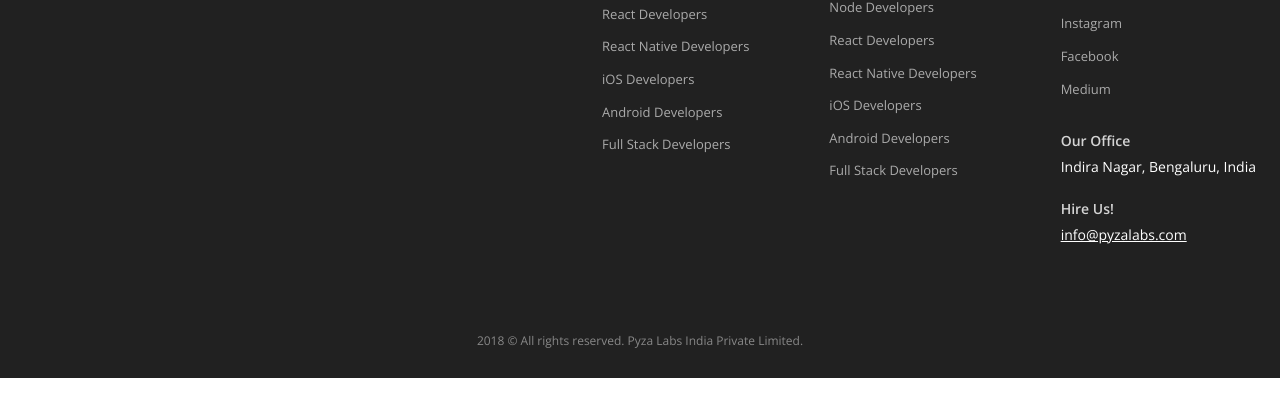
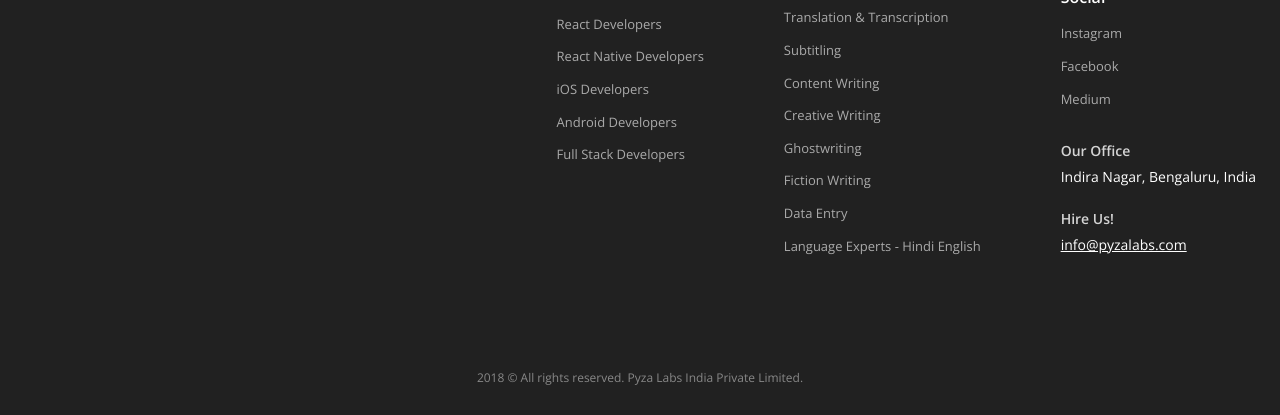
Before and after one commit to pyza-labs/pyza-website, a Gatsby site: page / in a window 1280 px wide. Shown: the part 934-1349 px from the top of the page. Before the commit the page ends 1312 px from the top, so only its background shows below. Built offline with nearby package versions, Linux system fonts and the light colour scheme; Gatsby itself is replaced by a stand-in of ours.

Commit message:
Updated transcription services in footer

```diff
--- a/src/components/Footer/Footer.css
+++ b/src/components/Footer/Footer.css
@@ -5,7 +5,7 @@
   justify-content: center;
   color: #FFF;
   padding: 24px;
-  padding-top: 40px;
+  padding-top: 50px;
   font-size: 14px;
 }
 
--- a/src/components/Footer/Footer.js
+++ b/src/components/Footer/Footer.js
@@ -31,12 +31,14 @@
             <div className="footer-list-header">HIRE TRANSLATORS</div>
             <div className="footer-list-header">& TRANSCRIBERS</div>
             <ul className="footer-list">
-              <li>Node Developers</li>
-              <li>React Developers</li>
-              <li>React Native Developers</li>
-              <li>iOS Developers</li>
-              <li>Android Developers</li>
-              <li>Full Stack Developers</li>
+              <li>Translation & Transcription</li>
+              <li>Subtitling</li>
+              <li>Content Writing</li>
+              <li>Creative Writing</li>
+              <li>Ghostwriting</li>
+              <li>Fiction Writing</li>
+              <li>Data Entry</li>
+              <li>Language Experts - Hindi English</li>
             </ul>
           </div>
           <div style={{ marginLeft: 80 }}>
```
